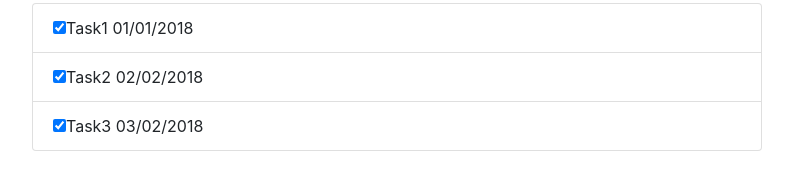
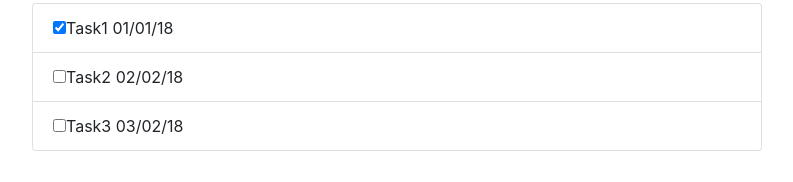
Before and after one commit to jaygehlot/tasks-application, an Angular app in the folder src/main/frontend/: page / in a window 1280 px wide. Shown: the part 143-325 px from the top of the page, without its empty margins (243-1036 px from the left). Built offline with nearby package versions, Linux system fonts and the light colour scheme.

Commit message:
Small style changes

```diff
--- a/src/main/frontend/src/app/tasks/tasks-list/tasks-list.component.html
+++ b/src/main/frontend/src/app/tasks/tasks-list/tasks-list.component.html
@@ -1,18 +1,13 @@
 <ul class="list-group">
-
     <li *ngFor="let task of tasks" class="list-group-item">
-
         <div class="task-checkbox">
-
             <input type="checkbox"
-             class="last-child"
+                   class="list-child"
                    (change)="onTaskChange($event,task)"
                    [checked]="task.completed">
-
             <span ngClass="{{task.completed ? 'name completed' : 'name'}}">{{ task.name }}</span>
             <span class="label {{ getDueDateLabel(task) }} pull-right"> {{ task.dueDate }}</span>
+        </div>
+    </li>
 
-    </div>
-
-  </li>
 </ul>
--- a/src/main/frontend/src/app/tasks/tasks-list/tasks-list.component.ts
+++ b/src/main/frontend/src/app/tasks/tasks-list/tasks-list.component.ts
@@ -13,9 +13,9 @@ export class TasksListComponent implements OnInit {
   constructor() { }
 
   ngOnInit() {
-    this.tasks.push(new Task(1, "Task1", true, "01/01/2018"));
-    this.tasks.push(new Task(2, "Task2", true, "02/02/2018"));
-    this.tasks.push(new Task(3, "Task3", true, "03/02/2018"));
+    this.tasks.push(new Task(1, "Task1", true, "01/01/18"));
+    this.tasks.push(new Task(2, "Task2", false, "02/02/18"));
+    this.tasks.push(new Task(3, "Task3", false, "03/02/18"));
   }
 
   getDueDateLabel(task: Task){
--- a/src/main/frontend/src/app/tasks/tasks.component.css
+++ b/src/main/frontend/src/app/tasks/tasks.component.css
@@ -1,6 +1,6 @@
 h2{
-  color: royalblue;
+    color: royalblue;
 }
 #tasksPanel {
-  margin-top: 50px;
+    margin-top: 50px;
 }
```
Also changed, not shown: 1 other file (tests, documents, lock files or other folders). Lines whose indentation alone changed are shown as unchanged.
